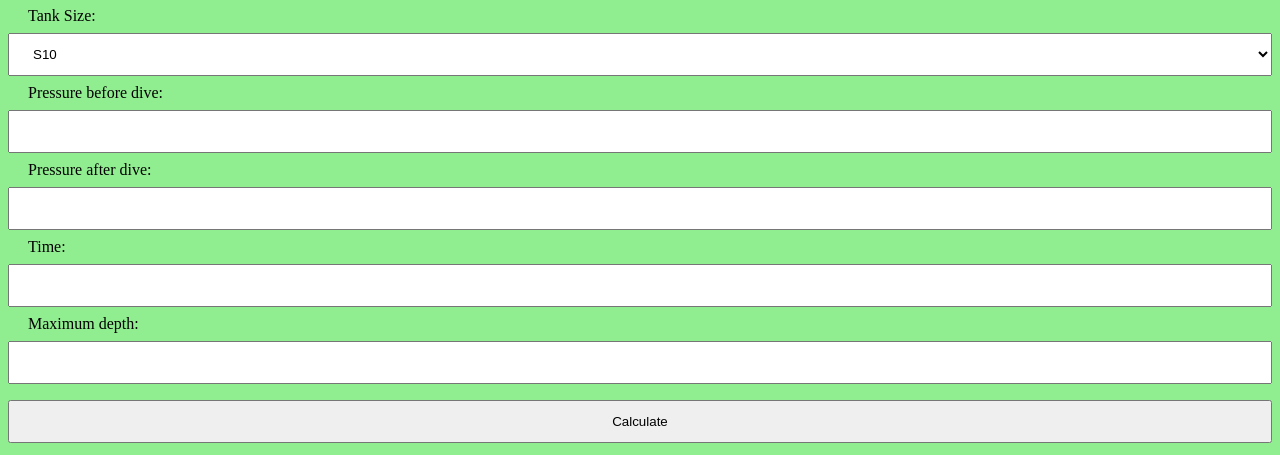
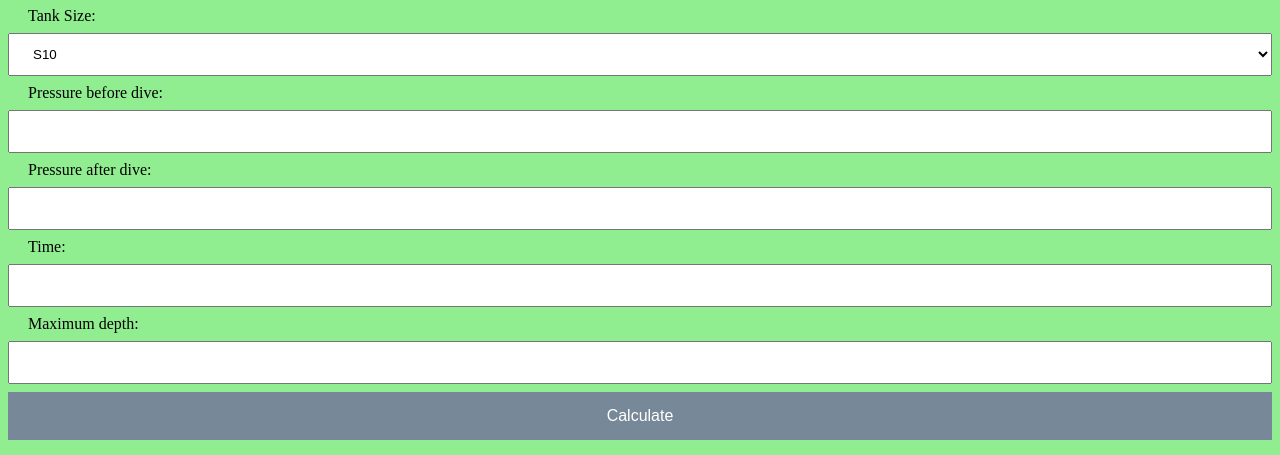
Before and after one commit to fabianschwarzfritz/gue-calculations, a plain HTML site: page index.html in a window 1280 px wide. Shown: the part 73-528 px from the top of the page. Drawn offline with Linux system fonts and the light colour scheme.

Commit message:
Form button styling

```diff
--- a/index.html
+++ b/index.html
@@ -108,7 +108,7 @@ document.addEventListener('DOMContentLoaded', function () {
     <input id="time" type="number" name="time"><br>
     <label>Maximum depth: </label>
     <input id="maxdepth" type="number" name="depth"><br>
-    <input id="calculateamv" type="button" value="Calculate">
+    <button id="calculateamv">Calculate</button>
   </form>
   <table id="result">
   </table>
--- a/style.css
+++ b/style.css
@@ -9,6 +9,18 @@ body {
   box-sizing: border-box;
 }
 
+.parameter-input form button {
+  background-color:lightslategray;
+  border: none;
+  color: white;
+  padding: 15px 32px;
+  width: 100%;
+  text-align: center;
+  text-decoration: none;
+  display: inline-block;
+  font-size: 16px;
+}
+
 @media only screen and (min-width: 768px) {
   body {
     background-color: lightgreen;
```
